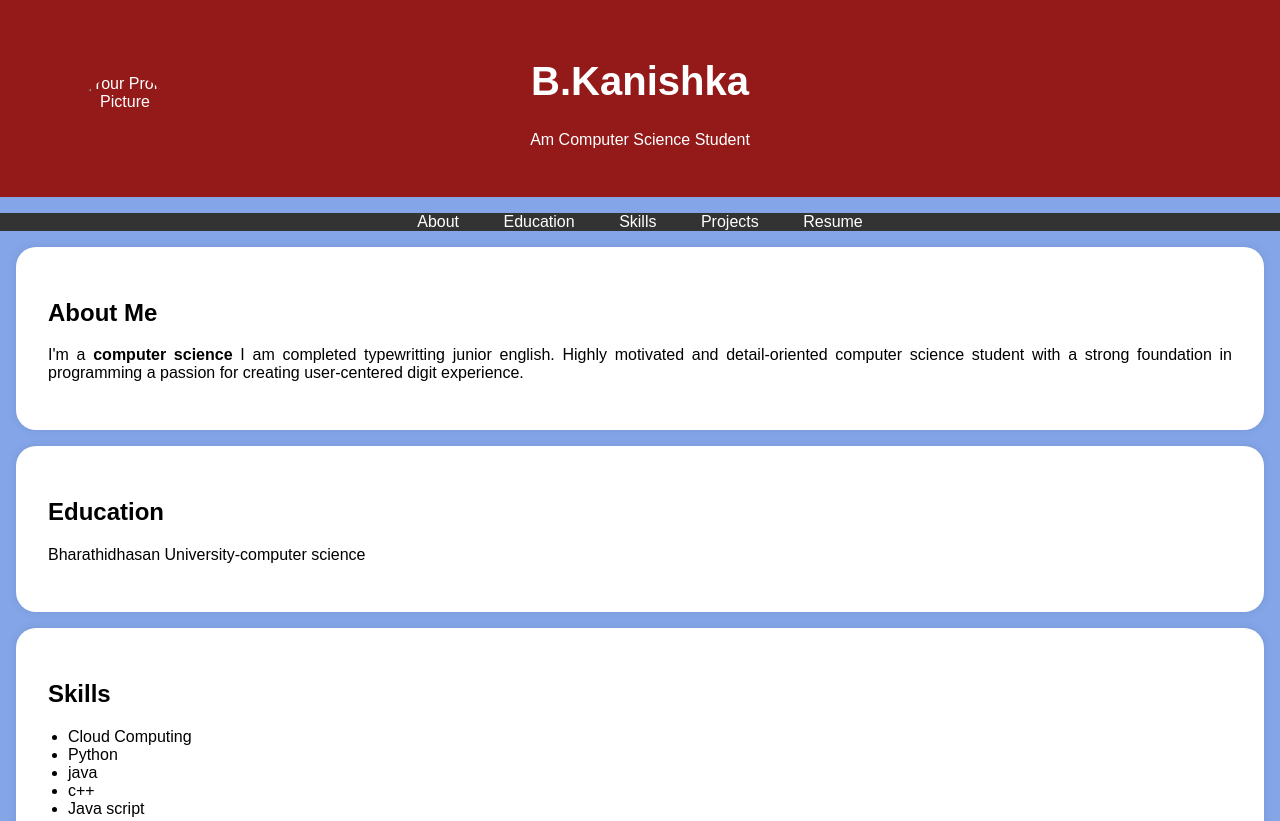
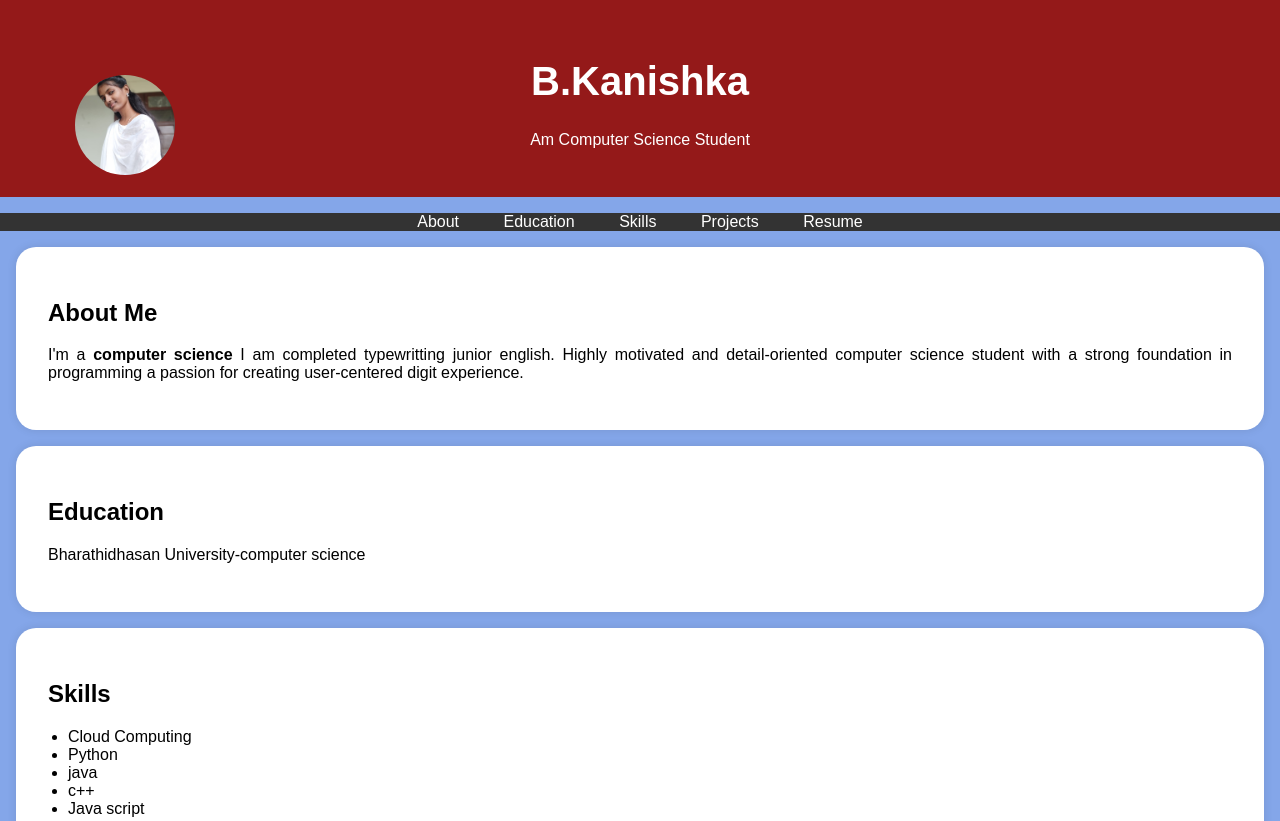
Before and after one commit to kanishka-1309/Portfolio, a plain HTML site: page index.html in a window 1280 px wide. Shown: the top 821 px of the page. Drawn offline with Linux system fonts and the light colour scheme.

Commit message:
Update index.html

```diff
--- a/index.html
+++ b/index.html
@@ -95,7 +95,7 @@
     <header>
         <div class="header-content">
             <!-- Add your profile picture here -->
-            <img src=" /storage/emulated/0/Android/media/com.whatsapp/WhatsApp/Media/WhatsApp Images/IMG-20241220-WA0019.jpg"alt="Your Profile Picture" class="profile-picture">
+            <img src="IMG-20241220-WA0018.jpg"alt="Your Profile Picture" class="profile-picture">
             <h1>B.Kanishka</h1>
             <p>Am Computer Science Student</p>
         </div>
```
